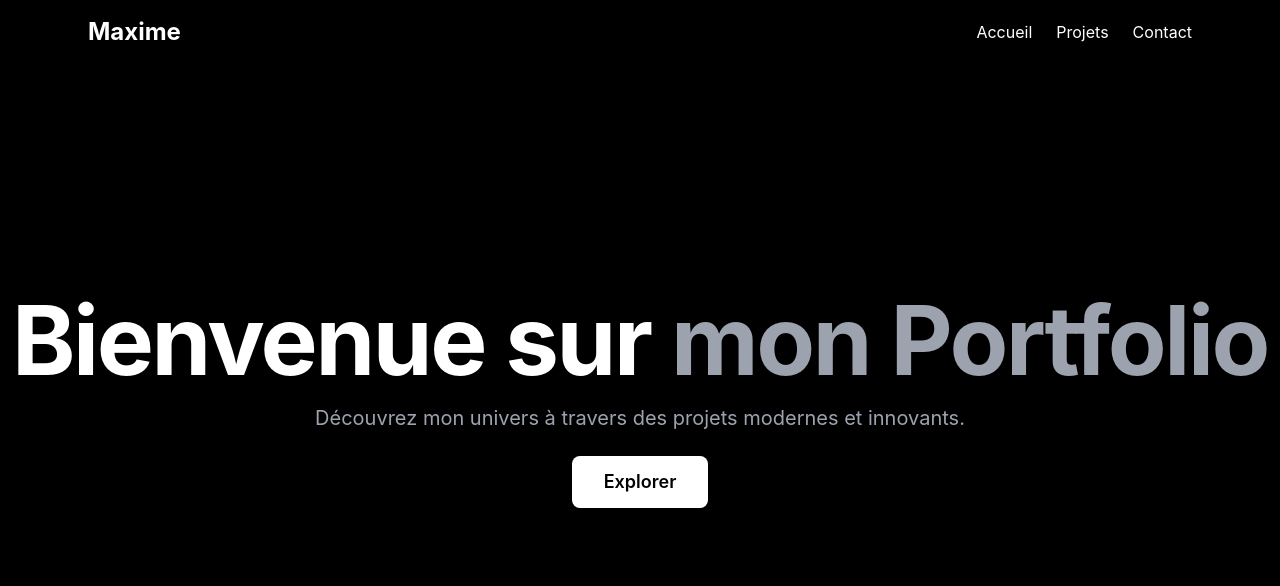
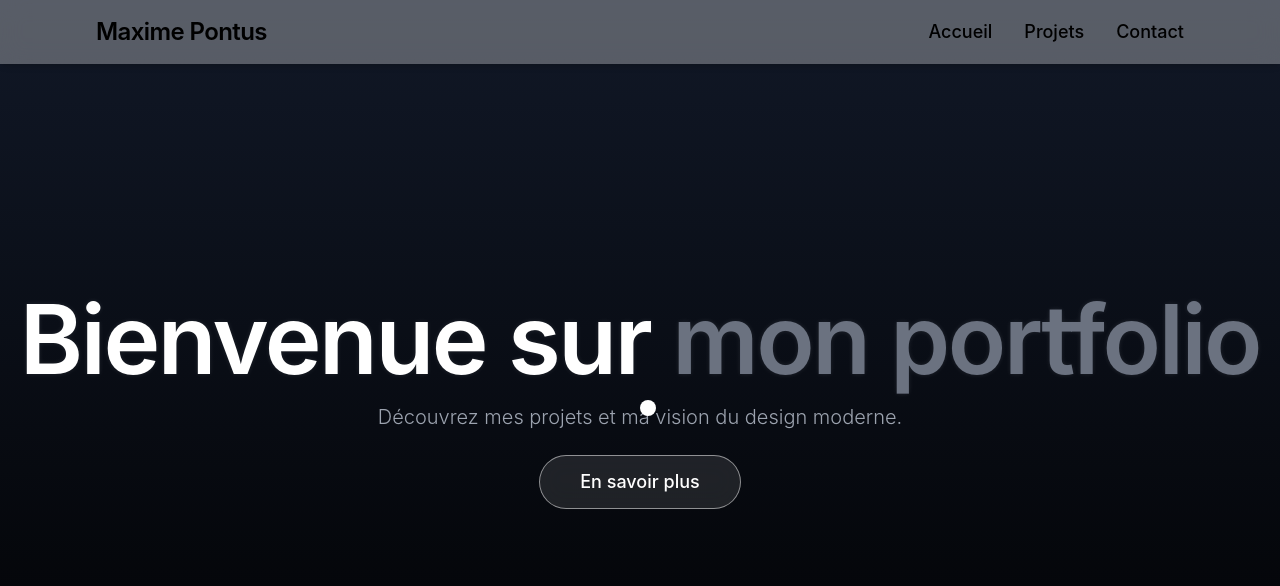
Before and after one commit to kruzeyy/portfolio, a React (Create React App) app: page / in a window 1280 px wide. Shown: the top 586 px of the page. Built offline with nearby package versions, Linux system fonts and the light colour scheme.

Commit message:
Modification du menu et de la navbar

```diff
--- a/src/components/Hero.js
+++ b/src/components/Hero.js
@@ -1,23 +1,63 @@
-import React from "react";
+import React, { useEffect, useState } from "react";
 import { motion } from "framer-motion";
 
 const Hero = () => {
+  const [cursorPosition, setCursorPosition] = useState({ x: 0, y: 0 });
+
+  useEffect(() => {
+    const updateCursor = (e) => {
+      setCursorPosition({ x: e.clientX, y: e.clientY });
+    };
+
+    // Positionne le curseur au centre au chargement
+    setCursorPosition({ x: window.innerWidth / 2, y: window.innerHeight / 2 });
+
+    window.addEventListener("mousemove", updateCursor);
+    document.body.style.cursor = "none";
+
+    return () => {
+      window.removeEventListener("mousemove", updateCursor);
+      document.body.style.cursor = "default";
+    };
+  }, []);
+
   return (
     <motion.section
-      initial={{ opacity: 0, y: 50 }}
+      initial={{ opacity: 0, y: 20 }}
       animate={{ opacity: 1, y: 0 }}
-      transition={{ duration: 1 }}
-      className="h-screen flex flex-col items-center justify-center text-center"
+      transition={{ duration: 1.5, ease: "easeOut" }}
+      className="h-screen flex flex-col items-center justify-center text-center bg-gradient-to-b from-gray-900 to-black shadow-xl backdrop-blur-lg relative"
+      style={{ backgroundPosition: "center", backgroundSize: "cover", backgroundAttachment: "fixed" }}
     >
-      <h1 className="text-6xl md:text-8xl font-bold tracking-tight">
-        Bienvenue sur <span className="text-gray-400">mon Portfolio</span>
-      </h1>
-      <p className="text-xl text-gray-400 mt-4 max-w-2xl">
-        Découvrez mon univers à travers des projets modernes et innovants.
+      {/* Curseur personnalisé */}
+      <motion.div
+        className="fixed w-4 h-4 bg-white rounded-full pointer-events-none"
+        style={{ top: 0, left: 0, position: "fixed", transform: "translate(-50%, -50%)" }}
+        animate={{ x: cursorPosition.x, y: cursorPosition.y }}
+        transition={{ duration: 0, ease: "linear" }}
+      />
+
+      <motion.h1
+        initial={{ scale: 0.95, opacity: 0 }}
+        animate={{ scale: 1, opacity: 1 }}
+        transition={{ duration: 1.5, ease: "easeOut" }}
+        className="text-6xl md:text-8xl font-semibold tracking-tight text-white"
+        style={{ textShadow: "0px 0px 5px rgba(255, 255, 255, 0.1)" }}
+      >
+        Bienvenue sur <span className="text-gray-500">mon portfolio</span>
+      </motion.h1>
+      <p className="text-xl text-gray-400 mt-4 max-w-2xl font-light">
+        Découvrez mes projets et ma vision du design moderne.
       </p>
-      <a href="#projects" className="mt-6 px-8 py-3 bg-white text-black rounded-lg text-lg font-semibold hover:bg-gray-300 transition">
-        Explorer
-      </a>
+      <motion.a
+        href="#projects"
+        initial={{ opacity: 0, y: 10 }}
+        animate={{ opacity: 1, y: 0 }}
+        transition={{ duration: 1.8, ease: "easeOut", delay: 0.5 }}
+        className="mt-6 px-10 py-3 bg-white/10 text-white rounded-full text-lg font-medium border border-white/50 hover:bg-white/30 transition backdrop-blur-md"
+      >
+        En savoir plus
+      </motion.a>
     </motion.section>
   );
 };
--- a/src/components/Navbar.js
+++ b/src/components/Navbar.js
@@ -1,28 +1,34 @@
 import React, { useState, useEffect } from "react";
 import { Link } from "react-router-dom";
+import { motion } from "framer-motion";
 
 const Navbar = () => {
-  const [scrolling, setScrolling] = useState(false);
+  const [scrolled, setScrolled] = useState(false);
 
   useEffect(() => {
     const handleScroll = () => {
-      setScrolling(window.scrollY > 50);
+      setScrolled(window.scrollY > 50);
     };
     window.addEventListener("scroll", handleScroll);
     return () => window.removeEventListener("scroll", handleScroll);
   }, []);
 
   return (
-    <nav className={`fixed top-0 left-0 w-full transition-all ${scrolling ? "bg-black bg-opacity-80 shadow-lg" : "bg-transparent"}`}>
-      <div className="max-w-6xl mx-auto flex justify-between items-center py-4 px-6">
-        <h1 className="text-2xl font-bold">Maxime</h1>
-        <div className="space-x-6">
-          <Link to="/" className="hover:text-gray-400 transition">Accueil</Link>
-          <Link to="/projects" className="hover:text-gray-400 transition">Projets</Link>
-          <Link to="/contact" className="hover:text-gray-400 transition">Contact</Link>
+    <motion.nav
+      initial={{ opacity: 0, y: -20 }}
+      animate={{ opacity: 1, y: 0 }}
+      transition={{ duration: 0.8, ease: "easeOut" }}
+      className={`fixed top-0 left-0 w-full ${scrolled ? "bg-white/50 backdrop-blur-lg shadow-lg" : "bg-white/30 backdrop-blur-md shadow-md"} text-black z-50 transition-all duration-300`}
+    >
+      <div className="max-w-6xl mx-auto flex justify-between items-center py-4 px-8">
+        <h1 className="text-2xl font-semibold tracking-tight text-black font-light">Maxime Pontus</h1>
+        <div className="space-x-8 text-lg font-medium">
+          <Link to="/" className="text-black font-medium hover:text-gray-900 transition-all duration-300">Accueil</Link>
+          <Link to="/projects" className="text-black font-medium hover:text-gray-900 transition-all duration-300">Projets</Link>
+          <Link to="/contact" className="text-black font-medium hover:text-gray-900 transition-all duration-300">Contact</Link>
         </div>
       </div>
-    </nav>
+    </motion.nav>
   );
 };
 
```
